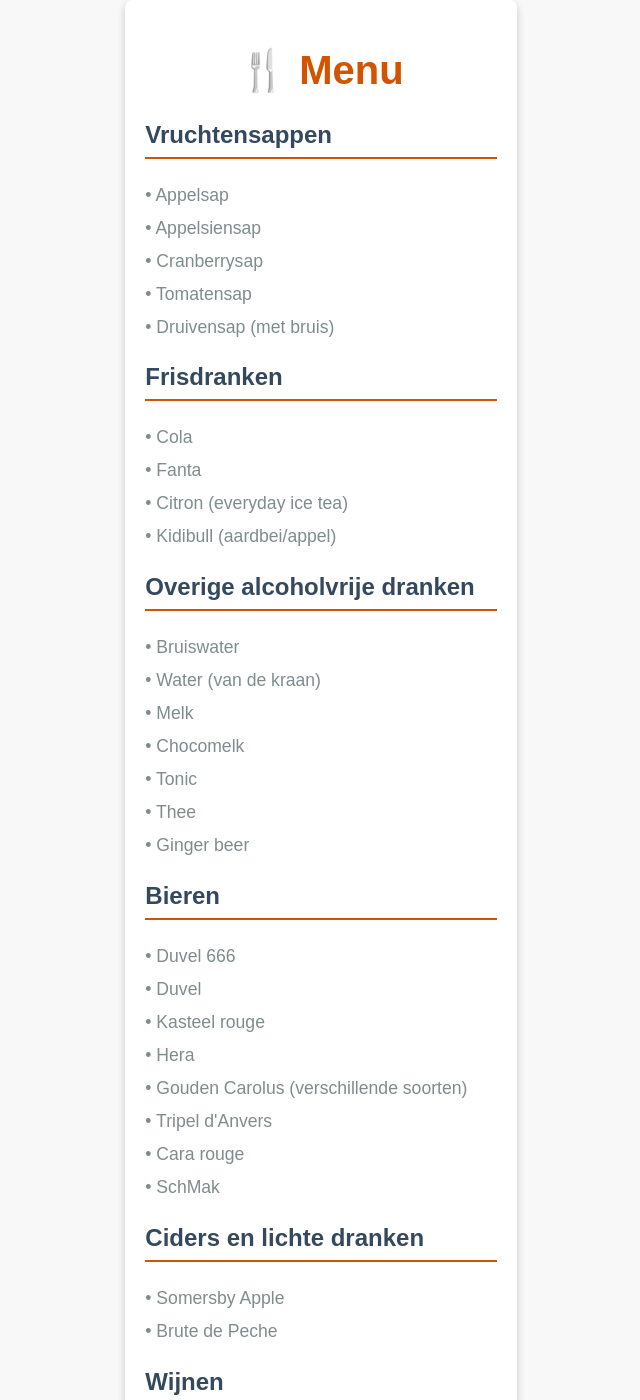
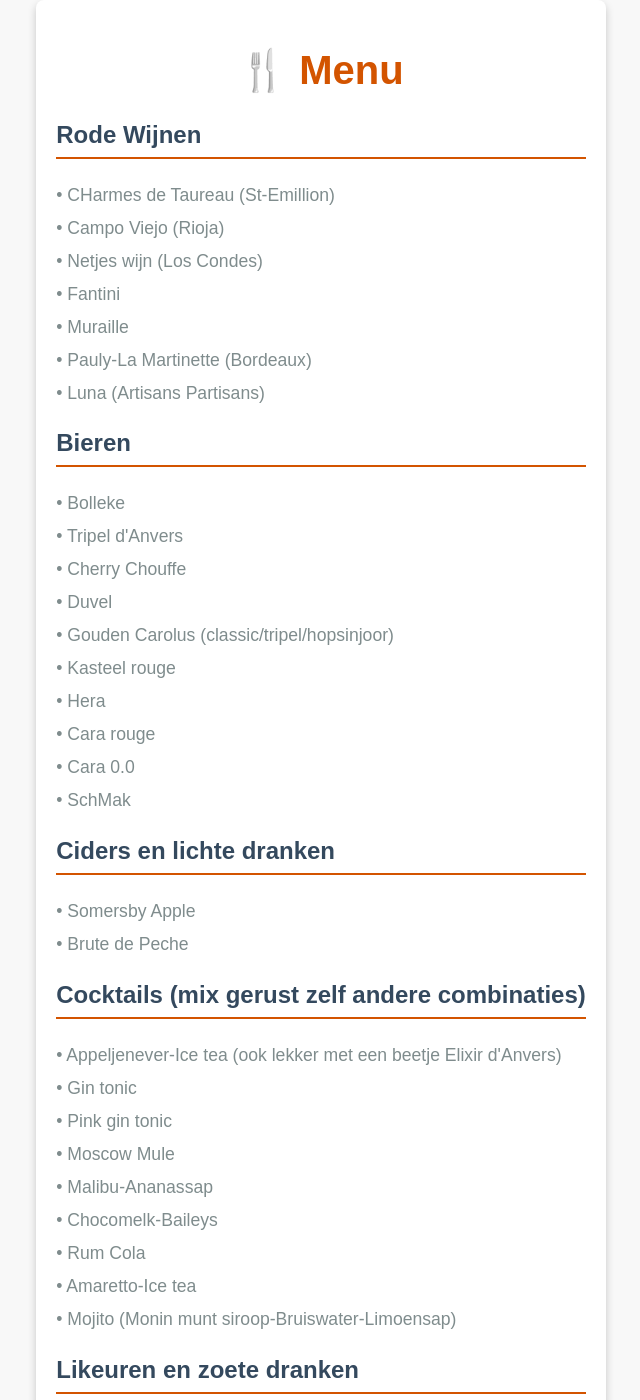
Before and after one commit to arnodeceuninck/menucard, a Jekyll site: the page built from index.html, in a window 1280 px wide and 1400 px high. Shown: the whole window, without its empty margins (319-959 px from the left). Built offline with Jekyll 4.4.1, drawn with Linux system fonts in a browser that asks for light colours; some of the changed text lies outside the part shown.

Commit message:
Update menu

```diff
--- a/_data/menu.yml
+++ b/_data/menu.yml
@@ -1,37 +1,24 @@
-- name: Vruchtensappen
+- name: Rode Wijnen
   items:
-    - Appelsap
-    - Appelsiensap
-    - Cranberrysap
-    - Tomatensap
-    - Druivensap (met bruis)
-
-- name: Frisdranken
-  items:
-    - Cola
-    - Fanta
-    - Citron (everyday ice tea)
-    - Kidibull (aardbei/appel)
-
-- name: Overige alcoholvrije dranken
-  items:
-    - Bruiswater
-    - Water (van de kraan)
-    - Melk
-    - Chocomelk
-    - Tonic
-    - Thee
-    - Ginger beer
+    - CHarmes de Taureau (St-Emillion)
+    - Campo Viejo (Rioja)
+    - Netjes wijn (Los Condes)
+    - Fantini
+    - Muraille
+    - Pauly-La Martinette (Bordeaux)
+    - Luna (Artisans Partisans)
 
 - name: Bieren
   items:
-    - Duvel 666
+    - Bolleke
+    - Tripel d'Anvers
+    - Cherry Chouffe
     - Duvel
+    - Gouden Carolus (classic/tripel/hopsinjoor)
     - Kasteel rouge
     - Hera
-    - Gouden Carolus (verschillende soorten)
-    - Tripel d'Anvers
     - Cara rouge
+    - Cara 0.0
     - SchMak
 
 - name: Ciders en lichte dranken
@@ -39,24 +26,31 @@
     - Somersby Apple
     - Brute de Peche
 
-- name: Wijnen
+- name: Cocktails (mix gerust zelf andere combinaties)
   items:
-    - Campo Viejo
-    - Netjes wijn
-    - Fantini
-    - En Vena
-    - Muraille
+    - Appeljenever-Ice tea (ook lekker met een beetje Elixir d'Anvers)
+    - Gin tonic
+    - Pink gin tonic
+    - Moscow Mule
+    - Malibu-Ananassap
+    - Chocomelk-Baileys
+    - Rum Cola
+    - Amaretto-Ice tea
+    - Mojito (Monin munt siroop-Bruiswater-Limoensap)
 
 - name: Likeuren en zoete dranken
   items:
+    - Elixir d'Anvers
+    - Malibu
     - Amaretto
     - Fireball
     - Safari
-    - 43
     - Stroh
     - Campari
     - Aperol
-    - Malibu
+    - Sharidan's Koffielikeur
+    - Baileys
+    - 43
 
 - name: Gins
   items:
@@ -70,6 +64,7 @@
     - Kersenjenever
     - Zure appel jenever
     - Cactusjenever
+    - Galettenjenever
 
 - name: Vodka's
   items:
@@ -82,3 +77,46 @@
     - Bourbon
     - Witte rum
     - Trippel sec
+    - Porto
+
+- name: Vruchtensappen
+  items:
+    - Ananassap
+    - Appelsiensap
+    - Cranberrysap
+    - Tomatensap
+    - Druivensap (met bruis)
+    - Appelsap
+
+- name: Frisdranken
+  items:
+    - Coca-Cola
+    - Fanta
+    - Citron (everyday ice tea)
+    - Kidibull (appel)
+
+- name: Thee
+  items:
+    - Rooibos
+    - Camille
+    - Zwarte
+    - Marokaanse munt
+    - Framboos-granaatappel (los)
+    - English Breakfast
+
+- name: Siropen
+  items:
+    - Monin Mojito Munt
+    - Grenadine
+    - Vlierbloesem
+    - Gembersiroop
+    - Passievruchten
+
+- name: Overige alcoholvrije dranken
+  items:
+    - Bruiswater
+    - Water (van de kraan)
+    - Melk
+    - Chocomelk
+    - Tonic
+    - Ginger beer (fever tree of spicy)
```
